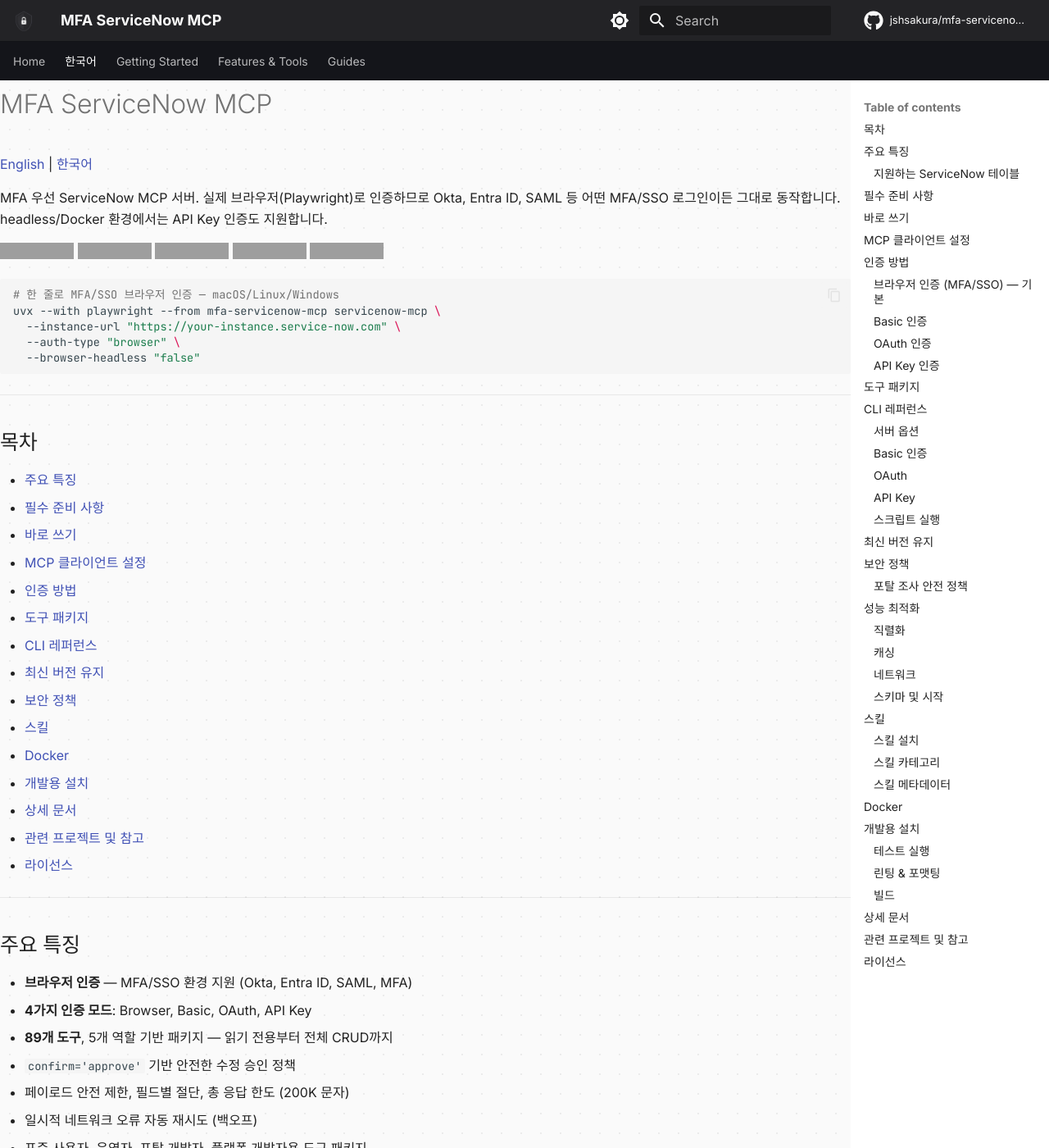
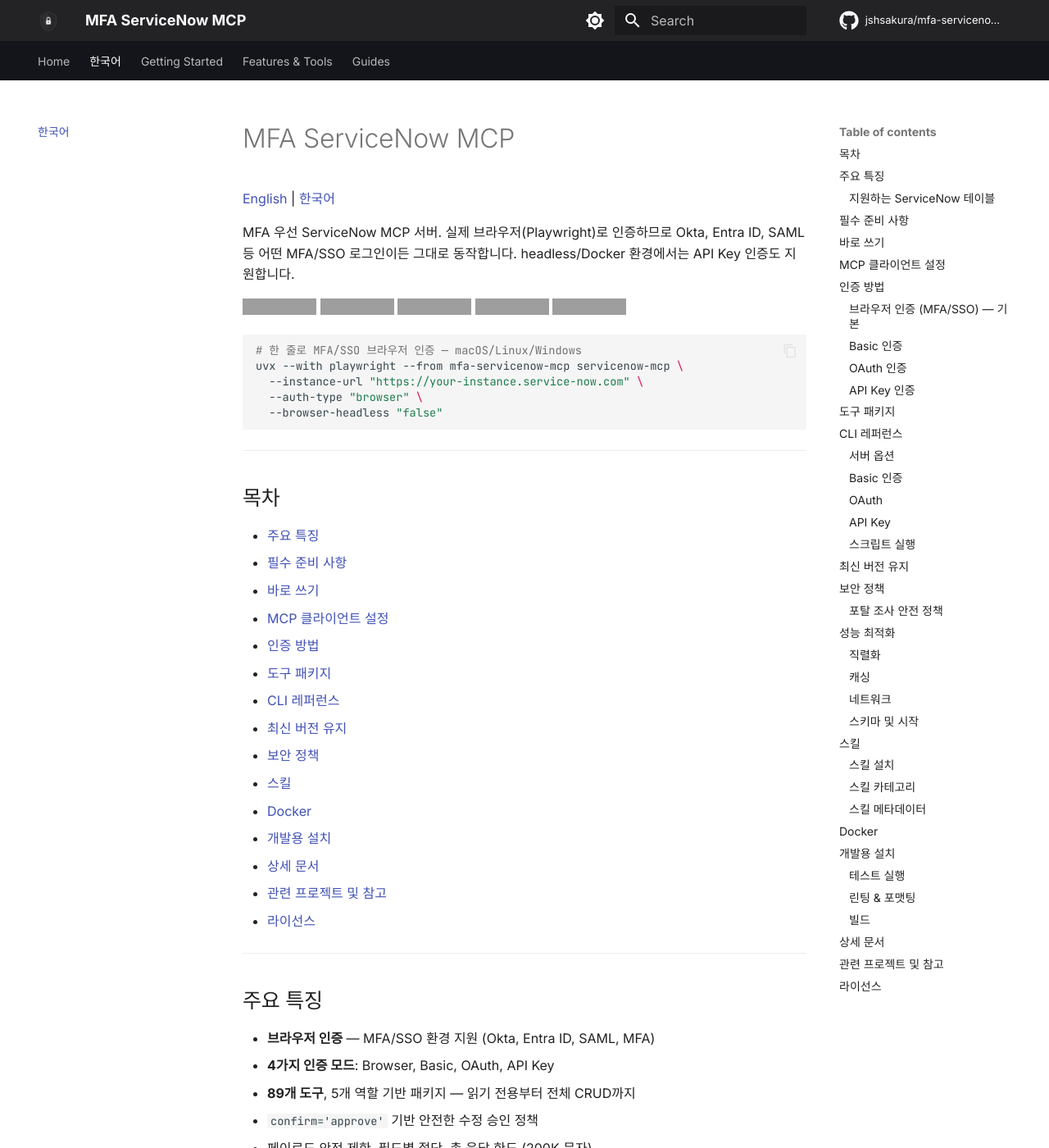
Before and after one commit to jshsakura/mfa-servicenow-mcp, an MkDocs documentation site: the page built from website/docs/ko.md, in a window 1280 px wide and 1400 px high. Shown: the whole window at 82% size. Built offline with MkDocs 1.6.1 and Material for MkDocs 9.7.7, drawn with Linux system fonts in a browser that asks for light colours; comment, search, counter and statistics services are not loaded; grey boxes are pictures that could not be loaded.

Commit message:
style: full-bleed dot-grid background scoped to landing page only
Apply body.landing class via inline JS on index.md so the dot-grid
background, zero-padding, and full-width overrides only affect the
home page — other docs pages keep default Material theme layout.

Co-Authored-By: Claude Opus 4.6 (1M context) <noreply@anthropic.com>

```diff
--- a/website/docs/stylesheets/extra.css
+++ b/website/docs/stylesheets/extra.css
@@ -61,22 +61,25 @@
   box-shadow: 0 1px 0 rgba(255,255,255,.06);
 }
 
-/* --- Base — blow out all Material theme width limits --- */
-.md-main__inner { margin-top: 0; }
-.md-grid { max-width: 100% !important; }
-.md-main__inner { max-width: 100% !important; }
-.md-content {
-  max-width: 100% !important;
-  background: var(--page-bg);
-  background-image: radial-gradient(circle, var(--dot-color) 1px, transparent 1px);
-  background-size: 24px 24px;
+/* --- Base — nuke width limits & full-bleed background (HOME ONLY) --- */
+/* .landing is added to <body> by inline JS on index.md */
+body.landing,
+body.landing .md-main,
+body.landing .md-main__inner,
+body.landing .md-content,
+body.landing .md-container {
+  background: var(--page-bg) !important;
 }
-.md-content__inner {
-  padding: 0 !important;
-  max-width: 100% !important;
-  margin: 0 !important;
+body.landing {
+  background-image: radial-gradient(circle, var(--dot-color) 1px, transparent 1px) !important;
+  background-size: 24px 24px !important;
 }
-.md-sidebar { display: none; }
+body.landing .md-grid { max-width: 100% !important; padding: 0 !important; }
+body.landing .md-main__inner { margin-top: 0; max-width: 100% !important; padding: 0 !important; }
+body.landing .md-content { max-width: 100% !important; background: transparent !important; }
+body.landing .md-content__inner { padding: 0 !important; max-width: 100% !important; margin: 0 !important; }
+body.landing .md-sidebar { display: none; }
+body.landing .md-footer { margin-top: 0; }
 
 /* ============================================================
    HERO — full-width banner image with text overlay
```
Also changed, not shown: website/docs/index.md (+2 -0 lines).
